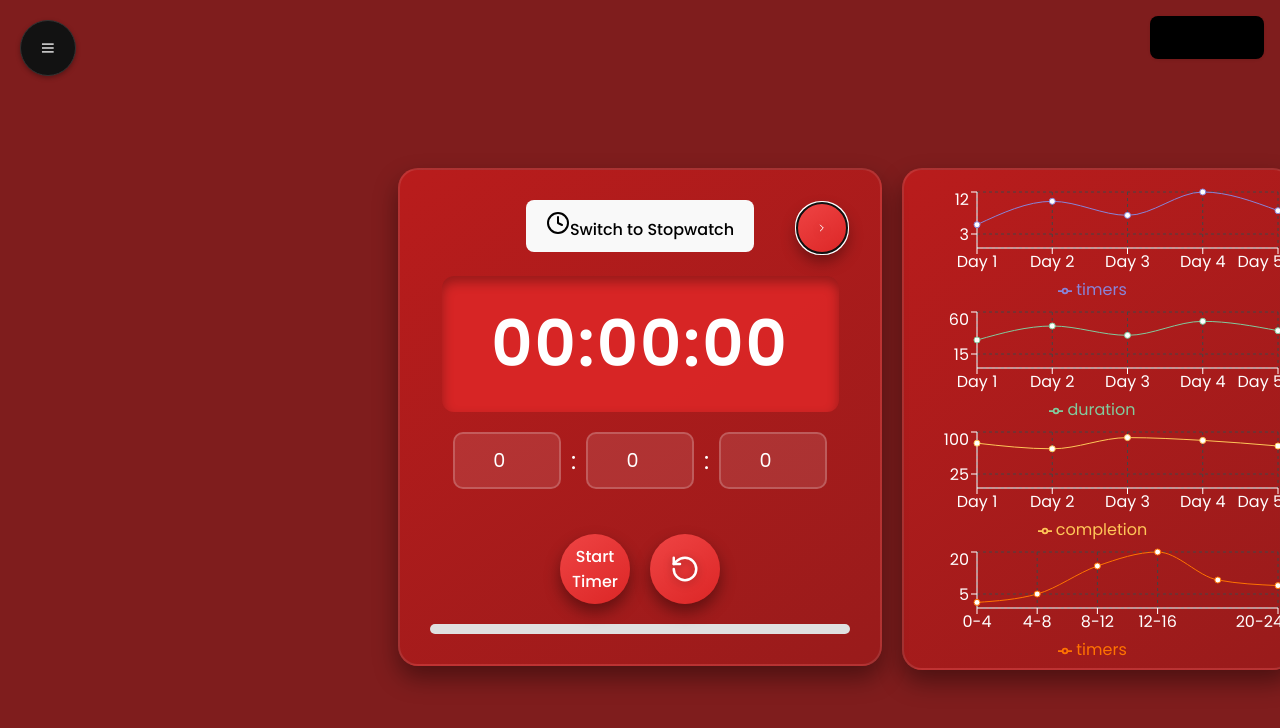
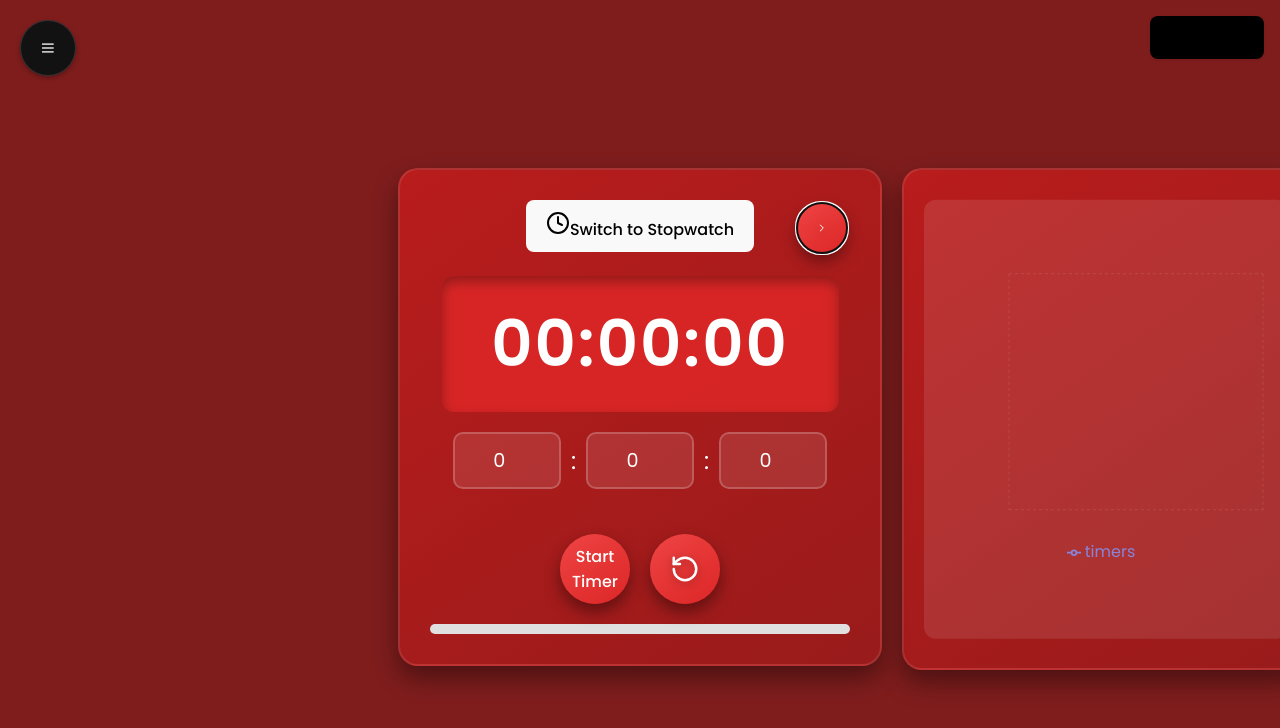
Before and after one commit to MO-fr/Time-Display, a React (Vite) app: page / in a window 1280 px wide. Both pictures are taken after a click on the button 822 px from the left and 227 px from the top of the page. Shown: the top 728 px of the page. Built offline with nearby package versions, Linux system fonts and the light colour scheme.

Commit message:
added timer data to show

```diff
--- a/public/css/Timerpage.css
+++ b/public/css/Timerpage.css
@@ -915,7 +915,7 @@ body {
 .icon-teal {
   color: #14b8a6;
 }
-/* ANALYTICS CARD */
+/* Analytics Card Styles */
 .analytics-container {
   position: relative;
   display: flex;
@@ -968,9 +968,9 @@ body {
 .analytics-slide-panel {
   position: absolute;
   top: 0;
-  left: calc(100% + 20px); /* Add 20px space between cards */
+  left: calc(100% + 20px);
   height: 100%;
-  width: 80%; /* Make the card smaller - 80% of timer width */
+  width: 400px; /* Fixed width for better chart display */
   background: linear-gradient(145deg, #b91c1c, #991b1b);
   border-radius: 20px;
   box-shadow: 0 12px 24px rgba(0, 0, 0, 0.4);
@@ -979,19 +979,81 @@ body {
 }
 
 .analytics-panel-content {
-  padding: 8px;
+  padding: 0 20px;
   height: 100%;
   color: white;
-  overflow-y: auto; /* Allow scrolling if content overflows */
+  display: flex;
+  flex-direction: column;
+}
+
+.analytics-chart-container {
+  position: relative;
+  top: 41px;
+  height: 350px;
+  background: transparent; /* Make the background fully transparent */
+  border-radius: 12px;
+  padding: 15px;
+  box-shadow: none; /* Remove any shadow */
+  margin-top: 20px;
+  display: flex;
+  align-items: center;
+  justify-content: center;
+}
+
+.analytics-chart-container .recharts-responsive-container {
+  height: 300px !important;
+}
+
+/* Responsive adjustments */
+@media (max-width: 1024px) {
+  .analytics-slide-panel {
+    width: 350px;
+  }
+}
+
+@media (max-width: 768px) {
+  .analytics-slide-panel {
+    width: 300px;
+  }
+
+  .analytics-title {
+    font-size: 1.25rem;
+  }
+}
+
+/* Chart tooltip customization */
+.recharts-tooltip-wrapper {
+  background: rgba(0, 0, 0, 0.8) !important;
+  border: 1px solid rgba(255, 255, 255, 0.2) !important;
+  border-radius: 8px !important;
+}
+
+.recharts-tooltip-label {
+  color: white !important;
+}
+
+/* Chart grid lines */
+.recharts-cartesian-grid-horizontal line,
+.recharts-cartesian-grid-vertical line {
+  stroke: rgba(255, 255, 255, 0.1) !important;
+}
+
+/* Chart axis labels */
+.recharts-text {
+  fill: rgba(255, 255, 255, 0.8) !important;
 }
 
 .analytics-placeholder {
+  background: rgba(255, 255, 255, 0.1);
+  border-radius: 12px;
+  padding: 20px;
+  width: 90%;
+  margin: 20px auto;
   display: flex;
-  flex-direction: column;
+  justify-content: center;
   align-items: center;
-  justify-content: center;
-  height: 100%;
-  color: rgba(255, 255, 255, 0.8);
-  font-family: 'Poppins', sans-serif;
-  font-size: 1rem;
+  height: 80%;
+  position: relative;
+  top: 46%;
+  transform: translateY(-50%);
 }
--- a/src/App.jsx
+++ b/src/App.jsx
@@ -6,10 +6,12 @@ import Timerpage from './components/Timer/Timerlogic.jsx'; // Your main componen
 import MenuButtonWithSlider from './components/Settings/MenuButton.jsx'; // Import the Menu Button Component
 import AchievementsPage from './components/Achievements/Achievements.jsx'; // Import the AchievementsPage component
 import { AchievementsProvider } from './context/AchievementsContext'; // Import the AchievementsProvider
+import { AnalyticsProvider } from './context/AnalyticsContext';
 
 const App = () => {
   return (
     <AchievementsProvider>
+      <AnalyticsProvider>
         <Router>
           <div className="min-h-screen p-8">
             {/* Add the Menu Button with Slider */}
@@ -30,6 +32,7 @@ const App = () => {
             </Routes>
           </div>
         </Router>
+      </AnalyticsProvider>
     </AchievementsProvider>
   );
 };
--- a/src/components/Analytics/Analytic.jsx
+++ b/src/components/Analytics/Analytic.jsx
@@ -2,47 +2,15 @@ import React, { useState } from 'react';
 import { ChevronRight, BarChart2 } from 'lucide-react';
 import { motion, AnimatePresence } from 'framer-motion';
 import { LineChart, Line, XAxis, YAxis, CartesianGrid, Tooltip, Legend, ResponsiveContainer } from 'recharts';
+import { useAnalytics } from '../../context/AnalyticsContext';
 
 const AnalyticsCard = ({ children }) => {
   const [isOpen, setIsOpen] = useState(false);
+  const { timerUsageData } = useAnalytics();
 
   const toggleCard = () => {
     setIsOpen(!isOpen);
   };
-
-  // Mock data for the charts
-  const timerUsageData = [
-    { time: 'Day 1', timers: 5 },
-    { time: 'Day 2', timers: 10 },
-    { time: 'Day 3', timers: 7 },
-    { time: 'Day 4', timers: 12 },
-    { time: 'Day 5', timers: 8 },
-  ];
-
-  const averageDurationData = [
-    { time: 'Day 1', duration: 30 },
-    { time: 'Day 2', duration: 45 },
-    { time: 'Day 3', duration: 35 },
-    { time: 'Day 4', duration: 50 },
-    { time: 'Day 5', duration: 40 },
-  ];
-
-  const completionRateData = [
-    { time: 'Day 1', completion: 80 },
-    { time: 'Day 2', completion: 70 },
-    { time: 'Day 3', completion: 90 },
-    { time: 'Day 4', completion: 85 },
-    { time: 'Day 5', completion: 75 },
-  ];
-
-  const peakUsageData = [
-    { hour: '0-4', timers: 2 },
-    { hour: '4-8', timers: 5 },
-    { hour: '8-12', timers: 15 },
-    { hour: '12-16', timers: 20 },
-    { hour: '16-20', timers: 10 },
-    { hour: '20-24', timers: 8 },
-  ];
 
   return (
     <div className="analytics-container">
@@ -77,7 +45,8 @@ const AnalyticsCard = ({ children }) => {
           >
             <div className="analytics-panel-content">
               <div className="analytics-placeholder">
-                <ResponsiveContainer width="100%" height={120}>
+                {/* Single chart */}
+                <ResponsiveContainer width="100%" height={300}>
                   <LineChart data={timerUsageData}>
                     <CartesianGrid strokeDasharray="3 3" stroke="#444" />
                     <XAxis dataKey="time" stroke="#fff" />
@@ -85,36 +54,6 @@ const AnalyticsCard = ({ children }) => {
                     <Tooltip />
                     <Legend />
                     <Line type="monotone" dataKey="timers" stroke="#8884d8" activeDot={{ r: 4 }} />
-                  </LineChart>
-                </ResponsiveContainer>
-                <ResponsiveContainer width="100%" height={120}>
-                  <LineChart data={averageDurationData}>
-                    <CartesianGrid strokeDasharray="3 3" stroke="#444" />
-                    <XAxis dataKey="time" stroke="#fff" />
-                    <YAxis stroke="#fff" />
-                    <Tooltip />
-                    <Legend />
-                    <Line type="monotone" dataKey="duration" stroke="#82ca9d" activeDot={{ r: 4 }} />
-                  </LineChart>
-                </ResponsiveContainer>
-                <ResponsiveContainer width="100%" height={120}>
-                  <LineChart data={completionRateData}>
-                    <CartesianGrid strokeDasharray="3 3" stroke="#444" />
-                    <XAxis dataKey="time" stroke="#fff" />
-                    <YAxis stroke="#fff" />
-                    <Tooltip />
-                    <Legend />
-                    <Line type="monotone" dataKey="completion" stroke="#ffc658" activeDot={{ r: 4 }} />
-                  </LineChart>
-                </ResponsiveContainer>
-                <ResponsiveContainer width="100%" height={120}>
-                  <LineChart data={peakUsageData}>
-                    <CartesianGrid strokeDasharray="3 3" stroke="#444" />
-                    <XAxis dataKey="hour" stroke="#fff" />
-                    <YAxis stroke="#fff" />
-                    <Tooltip />
-                    <Legend />
-                    <Line type="monotone" dataKey="timers" stroke="#ff7300" activeDot={{ r: 4 }} />
                   </LineChart>
                 </ResponsiveContainer>
               </div>
--- a/src/components/Timer/Timerlogic.jsx
+++ b/src/components/Timer/Timerlogic.jsx
@@ -3,13 +3,14 @@ import TimerUI from "./TimerUI"; // This component handles displaying the timer
 import StreakManager from "../NotIfacation/ToastNoti.jsx"; // Manages streak tracking
 import { useAchievements } from "../../context/AchievementsContext"; // Custom hook to manage achievements
 import AchievementTracker from "../Achievements/AchievementsTracker"; // Component to track achievements
+import { useAnalytics } from '../../context/AnalyticsContext';
 
 const TimerLogic = () => {
   // State for the timer (grouped together)
   const [timerState, setTimerState] = useState({
     time: 0,          // Stores the current timer value (in seconds)
     isRunning: false, // Checks if the timer is running or stopped
-    isStopwatch: false // true = stopwatch mode, false = countdown mode (i can switch any time)
+    isStopwatch: false // true = stopwatch mode, false = countdown mode
   });
 
   // State for the user’s input time (grouped together)
@@ -23,6 +24,9 @@ const TimerLogic = () => {
 
   // Custom hook to manage achievements
   const { achievements, unlockAchievement } = useAchievements();
+
+  // Hook to track analytics
+  const { updateTimerUsage } = useAnalytics();
 
   // Updates the timer state
   const updateTimerState = (updates) => {
@@ -74,6 +78,9 @@ const TimerLogic = () => {
 
   // Start or stop the timer
   const handleStartStop = () => {
+    if (!timerState.isRunning) {
+      updateTimerUsage(); // Track timer usage when starting
+    }
     updateTimerState({ isRunning: !timerState.isRunning });
   };
 
@@ -92,6 +99,7 @@ const TimerLogic = () => {
   const startCountdownTimer = () => {
     const totalSeconds = inputTime.hours * 3600 + inputTime.minutes * 60 + inputTime.seconds;
     if (totalSeconds > 0) {
+      updateTimerUsage(); // Track timer usage when starting a countdown
       updateTimerState({ time: totalSeconds, isRunning: true });
     }
   };
--- /dev/null
+++ b/src/context/AnalyticsContext.jsx
@@ -0,0 +1,42 @@
+import React, { createContext, useState, useContext, useEffect } from 'react';
+
+const AnalyticsContext = createContext();
+
+export const AnalyticsProvider = ({ children }) => {
+  const [timerUsageData, setTimerUsageData] = useState([]);
+
+  useEffect(() => {
+    // Load initial data from localStorage
+    const storedData = localStorage.getItem('timerUsage');
+    if (storedData) {
+      setTimerUsageData(JSON.parse(storedData));
+    }
+  }, []);
+
+  const updateTimerUsage = () => {
+    const today = new Date().toLocaleDateString();
+    const newData = [...timerUsageData];
+    const todayEntry = newData.find(item => item.time === today);
+
+    if (todayEntry) {
+      todayEntry.timers += 1;
+    } else {
+      newData.push({ time: today, timers: 1 });
+      // Keep only last 7 days
+      if (newData.length > 7) {
+        newData.shift();
+      }
+    }
+
+    setTimerUsageData(newData);
+    localStorage.setItem('timerUsage', JSON.stringify(newData));
+  };
+
+  return (
+    <AnalyticsContext.Provider value={{ timerUsageData, updateTimerUsage }}>
+      {children}
+    </AnalyticsContext.Provider>
+  );
+};
+
+export const useAnalytics = () => useContext(AnalyticsContext);
```
Also changed, not shown: 1 other file (tests, documents, lock files or other folders). Lines whose indentation alone changed are shown as unchanged.
